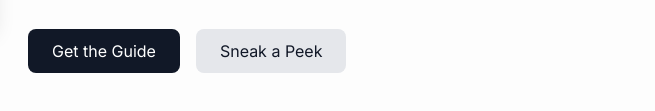
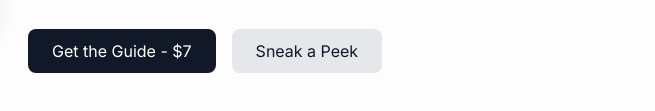
Before and after one commit to deftwebmaster/ff-focus, a plain HTML site: page index.html in a window 1280 px wide. Shown: the part 485-596 px from the top of the page, 478-1133 px from the left. Drawn offline with Linux system fonts and the light colour scheme.

Commit message:
Update index.html

```diff
--- a/index.html
+++ b/index.html
@@ -110,7 +110,7 @@
 Eye floaters hijacked my focus — and nearly broke my mind. <em>Forget Floaters</em> is the guide I desperately needed: no fear-mongering, no false hope — just calm, science-backed strategies that actually help. Thousands are silently suffering. You don’t have to be one of them. Find out what works, why it matters, and how to finally take back control — one clear step at a time.
       </p>
       <div class="buttons">
-        <a href="https://buy.forgetfloaters.com/" class="cta-button">Get the Guide</a>
+        <a href="https://buy.forgetfloaters.com/" class="cta-button">Get the Guide - $7</a>
         <a href="https://forgetfloaters.com/forget-floaters-sneak-peek.pdf" class="cta-button sneak-button">Sneak a Peek</a>
       </div>
     </div>
```
